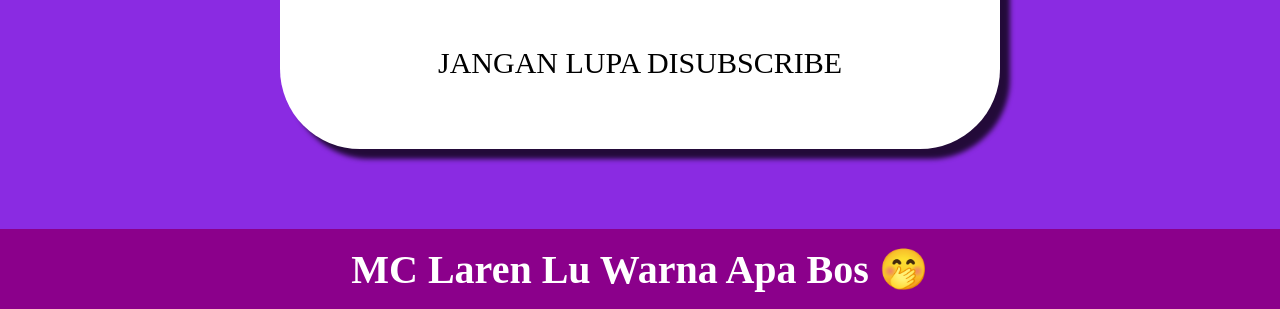
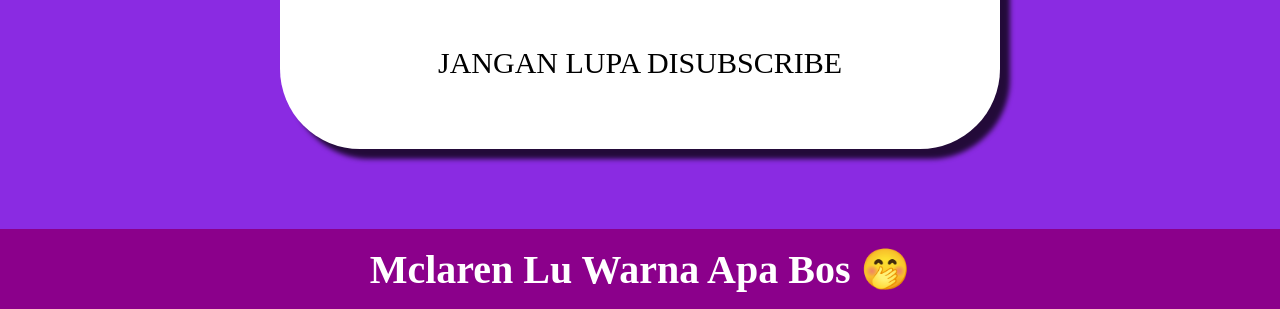
Before and after one commit to Elvin132/hello-world, a plain HTML site: page index.html in a window 1280 px wide. Shown: the part 491-800 px from the top of the page. Drawn offline with Linux system fonts and the light colour scheme.

Commit message:
Update index.html

```diff
--- a/index.html
+++ b/index.html
@@ -36,7 +36,7 @@
 
         <!-- FOOTER -->
         <div class="container-footer">
-            <h1 class="h1-footer">MC Laren Lu Warna Apa Bos 🤭</h1>
+            <h1 class="h1-footer">Mclaren Lu Warna Apa Bos 🤭</h1>
         </div>
         <!-- FOOTER END -->
     </div>
```
